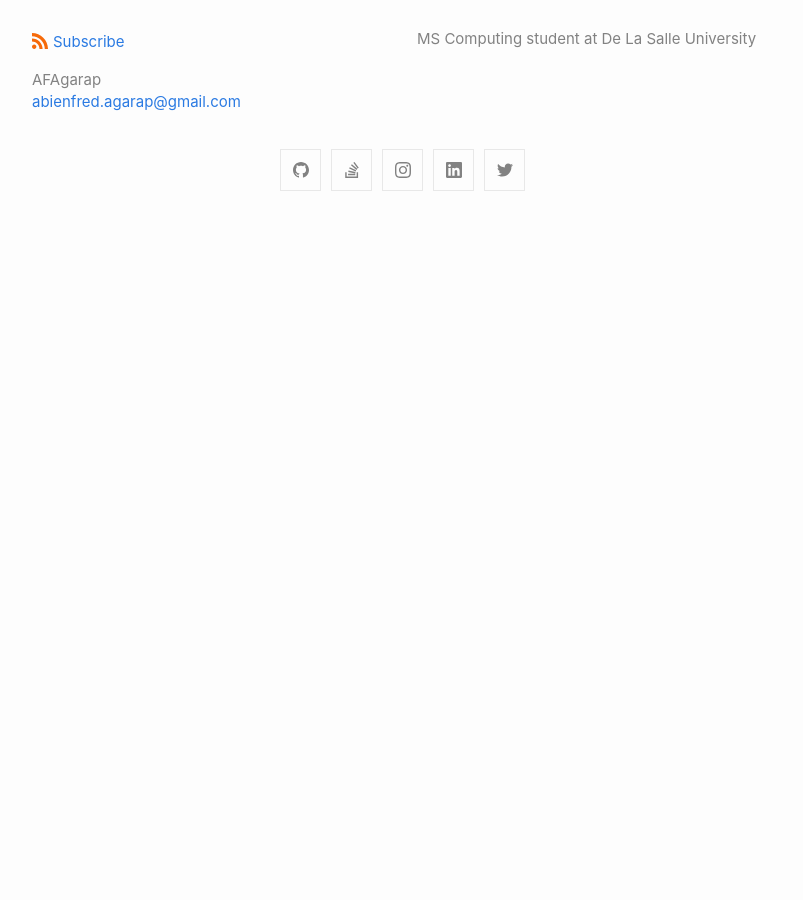
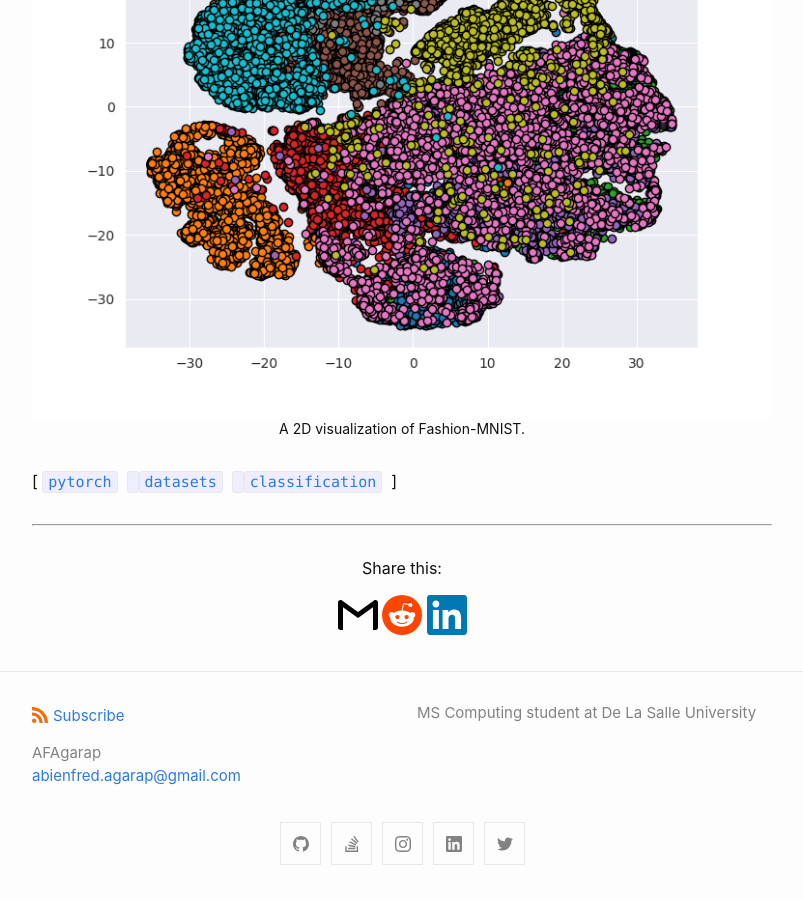
Before and after one commit to AFAgarap/AFAgarap.github.io, a Jekyll site: the page built from _posts/2020-11-03-pytorch-datasets.md, in a window 1280 px wide and 900 px high, scrolled down 2083 px. Shown: the whole window, without its empty margins (238-1041 px from the left). Built offline with Jekyll 4.4.1, drawn with Linux system fonts in a browser that asks for light colours; comment, search, counter and statistics services are not loaded; before the commit the page ends 2309 px from its top, so only the background shows below that.

Commit message:
add fmnist figure

```diff
--- a/_posts/2020-11-03-pytorch-datasets.md
+++ b/_posts/2020-11-03-pytorch-datasets.md
@@ -84,3 +84,12 @@ for index in range(len(classes)):
 plt.legend(loc="upper center", title="Fashion-MNIST classes", ncol=5)
 plt.show()
 {% endhighlight %}
+
+<figure>
+<picture>
+<img src="../../../images/tsne_fashion_mnist.png">
+</picture>
+<center>
+<figcaption>A 2D visualization of Fashion-MNIST.</figcaption>
+</center>
+</figure>
```
